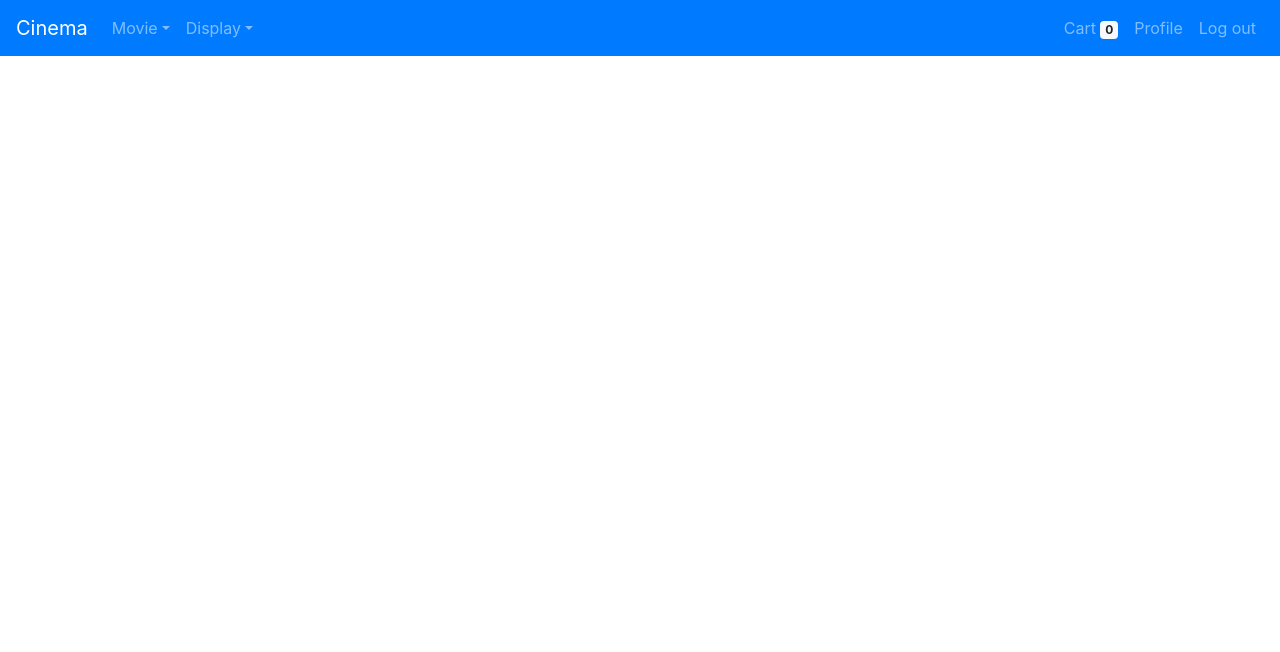
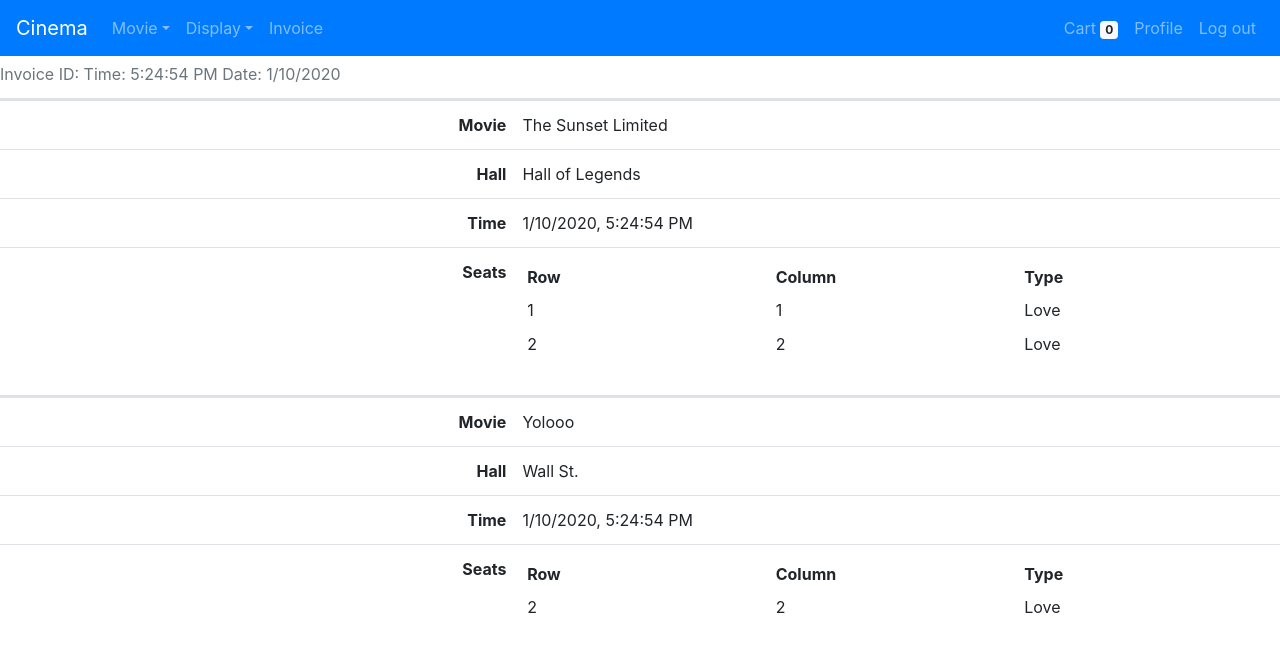
Before and after one commit to petardjokic/cinema_dashboard, a Vue app: page /invoice in a window 1280 px wide. Shown: the top 652 px of the page. Built offline with nearby package versions, Linux system fonts and the light colour scheme.

Commit message:
dodata invoice komponenta

```diff
--- /dev/null
+++ b/src/components/Invoice.vue
@@ -0,0 +1,106 @@
+<template>
+<div>
+    <b-table fixed stacked hover :items="invoice.items" caption-top>
+        <template v-slot:table-caption>
+            Invoice ID: {{invoice.id}} Time: {{invoice.time.toLocaleTimeString()}} Date: {{invoice.time.toLocaleDateString()}}
+        </template>
+        <template v-slot:cell(seats)="data">
+            <!-- <div v-for="(seat,index) in data.item.seats" :key="index">
+                <span><strong>Row:</strong> {{seat.row}} Column: {{seat.col}} Type: {{seat.type.name}}</span>
+            </div> -->
+            <b-table fixed borderless small :items="getSeatForTable(data.item.seats)"></b-table>
+        </template>
+    </b-table>
+</div>
+</template>
+
+<script>
+export default {
+    data() {
+        return {
+            data: {
+                id: 2,
+                time: new Date(),
+                items: [{
+                    displayId: 1,
+                    movie: "The Sunset Limited",
+                    hall: "Hall of Legends",
+                    time: new Date().toLocaleString().split("GMT")[0],
+                    seat: {
+                        id: 13,
+                        type: {
+                            name: "Love"
+                        },
+                        row: 1,
+                        col: 1
+                    }
+                }, {
+                    displayId: 1,
+                    movie: "The Sunset Limited",
+                    hall: "Hall of Legends",
+                    time: new Date().toLocaleString().split("GMT")[0],
+                    seat: {
+                        id: 14,
+                        type: {
+                            name: "Love"
+                        },
+                        row: 2,
+                        col: 2
+                    },
+                },
+                {
+                    displayId: 2,
+                    movie: "Yolooo",
+                    hall: "Wall St.",
+                    time: new Date().toLocaleString().split("GMT")[0],
+                    seat: {
+                        id: 14,
+                        type: {
+                            name: "Love"
+                        },
+                        row: 2,
+                        col: 2
+                    },
+                }]
+            }
+        }
+    },
+    computed: {
+        invoice() {
+            var computedInvoice = {}
+            computedInvoice.id = this.data.invoice
+            computedInvoice.time = this.data.time
+            computedInvoice.items = []
+            var displayIds = []
+            displayIds = new Set(this.data.items.map(item => item.displayId))
+            displayIds.forEach(displayId => {
+                const item = this.data.items.find(item => item.displayId === displayId)
+                const displayItems = this.data.items.filter(item => item.displayId === displayId)
+                const seats = displayItems.map(item => item.seat)
+                computedInvoice.items.push({
+                    movie: item.movie,
+                    hall: item.hall,
+                    time: item.time,
+                    seats: seats
+                })
+            });
+            return computedInvoice
+        }
+    },
+    methods: {
+        getSeatForTable(seats) {
+            return seats.map(seat => {
+                return {
+                    row: seat.row,
+                    column: seat.col,
+                    type: seat.type.name
+                }
+            })
+        }
+    }
+}
+</script>
+
+<style>
+
+</style>
--- a/src/components/Menu.vue
+++ b/src/components/Menu.vue
@@ -6,7 +6,7 @@
         <b-navbar-toggle target="nav-collapse"></b-navbar-toggle>
         <b-collapse id="nav-collapse" is-nav>
             <b-navbar-nav>
-                <b-nav-item-dropdown text="Movie" >
+                <b-nav-item-dropdown text="Movie">
                     <b-dropdown-item to="movie-new">New</b-dropdown-item>
                     <b-dropdown-item to="movie-search">Search</b-dropdown-item>
                 </b-nav-item-dropdown>
@@ -14,6 +14,7 @@
                     <b-dropdown-item to="display-new">New</b-dropdown-item>
                     <b-dropdown-item to="display-search">Search</b-dropdown-item>
                 </b-nav-item-dropdown>
+                <b-nav-item to="invoice">Invoice</b-nav-item>
             </b-navbar-nav>
 
             <!-- Right aligned nav items -->
--- a/src/router/router.js
+++ b/src/router/router.js
@@ -4,6 +4,7 @@ import DisplayNew from '../components/DisplayNew.vue'
 import MovieSearch from '../components/MovieSearch.vue'
 import DisplaySearch from '../components/DisplaySearch.vue'
 import Cart from '../components/Cart.vue'
+import Invoice from '../components/Invoice.vue'
 
 Vue.use(VueRouter)
 
@@ -28,6 +29,11 @@ export const router = new VueRouter({
             path: '/cart',
             name: 'cart',
             component: Cart
+        },
+        {
+            path: '/invoice',
+            name: 'invoice',
+            component: Invoice
         }
     ]
 })
```
